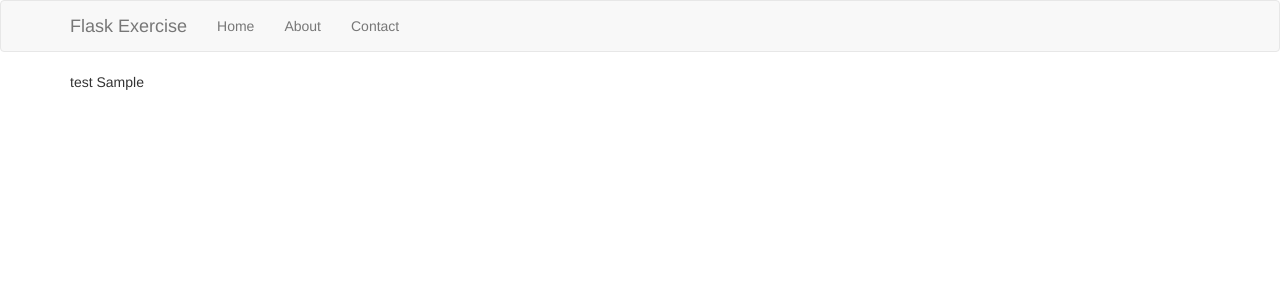
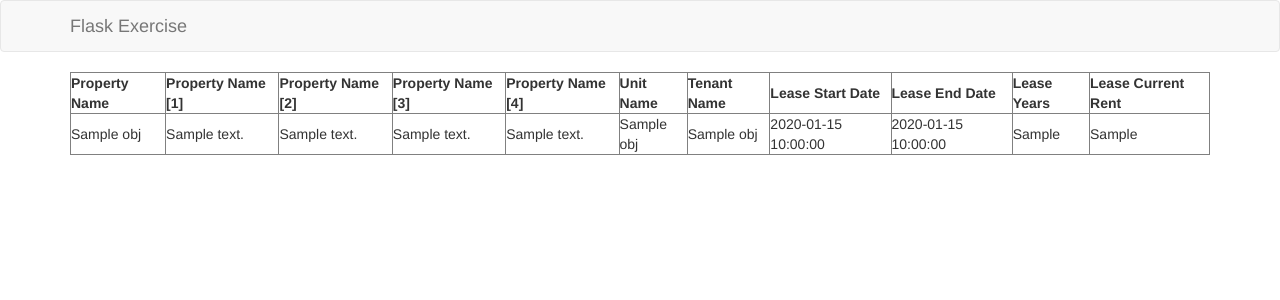
Before and after one commit to carlosalvarez91/flask-exercise, a Flask app: template templates/home.html in a window 1280 px wide. Shown: the top 300 px of the page. Run offline with Flask 2, Linux system fonts and the light colour scheme; the template is opened without the code that fills it: most values are stand-ins (such as "Sample title", 1, 10 or a date in 2020); some libraries are stand-ins or nearby versions.

Commit message:
Data in table
changed get_csv() => using ‘with open() as…’; changed header of the CSV
file in order to call each column in the table;

```diff
--- a/app.py
+++ b/app.py
@@ -3,18 +3,26 @@ from flask import Flask, render_template
 
 app = Flask(__name__)
 
+#def get_csv():
+#    csv_path = 'data.csv'
+#    csv_file = open(csv_path, 'rb' )
+#    csv_obj = csv.DictReader(csv_file, delimiter=' ')
+#    csv_list = list(csv_obj)
+#    return csv_list
+
 def get_csv():
-    csv_path = 'data.csv'
-    csv_file = open(csv_path, 'rb')
-    csv_obj = csv.DictReader(csv_file)
-    csv_list = list(csv_obj)
+    with open('data.csv', 'rb') as csv_file:
+        csv_obj = csv.DictReader(csv_file)
+        # here i suppose to replace white spaces for '_' and remove the '[]' in order to call each row at the frontend
+        #if I cant, Im gonna change the data.csv, Property Name => Property_Name and [1] => 1
+        csv_list = list(csv_obj)
     return csv_list
 
 @app.route('/')
 def index():
     template = 'home.html'
-    object_list = get_csv()
+    object_list =  get_csv()
     return render_template(template, object_list=object_list)
 
 if __name__ == '__main__':
-    app.run(debug=True)
+    app.run(debug=True, use_reloader=True)
--- a/data.csv
+++ b/data.csv
@@ -1,5 +1,5 @@
-Property Name,Property Address [1],Property  Address [2],Property Address [3],Property Address [4],Unit Name,Tenant Name,Lease Start Date,Lease End Date,Lease Years,Current Rent
-Beecroft Hill,Broad Lane,,,LS13,Beecroft Hill - Telecom App,Arqiva Services ltd,01 Mar 1994,28 Feb 2058,64,23950.00
+Property_Name,Property_Address_1,Property_Address_2,Property_Address_3,Property_Address_4,Unit_Name,Tenant_Name,Lease_Start_Date,Lease_End_Date,Lease_Years,Current_Rent
+Beecroft Hill,Broad Lane,LS13,Beecroft Hill - Telecom App,Arqiva Services ltd,01 Mar 1994,28 Feb 2058,64,23950.00
 Potternewton Crescent,Potternewton Est Playing Field,,,LS7,Potternewton Est Playing Field,Arqiva Ltd,24 Jun 1999,23 Jun 2019,20,6600.00
 Seacroft Gate (Chase) - Block 2,Telecomms Apparatus,Leeds,,LS14,Seacroft Gate (Chase) block 2-Telecom App.,Vodafone Ltd.,30 Jan 2004,29 Jan 2029,25,12250.00
 Queenswood Heights,Queenswood Heights,Queenswood Gardens,Headingley,Leeds,Queenswood Hgt-Telecom App.,Vodafone Ltd,08 Nov 2004,07 Nov 2029,25,9500.00
--- a/templates/home.html
+++ b/templates/home.html
@@ -1,6 +1,34 @@
 {% extends 'layout.html' %}
 
 {% block body %}
-  test
-  {{ object_list }}
+<table border=1 cellpadding=7>
+    <tr>
+        <th>Property Name</th>
+        <th>Property Name [1]</th>
+        <th>Property Name [2]</th>
+        <th>Property Name [3]</th>
+        <th>Property Name [4]</th>
+        <th>Unit Name</th>
+        <th>Tenant Name</th>
+        <th>Lease Start Date</th>
+        <th>Lease End Date</th>
+        <th>Lease Years</th>
+        <th>Lease Current Rent</th>
+    </tr>
+    {% for obj in object_list %}
+    <tr>
+        <td>{{ obj.Property_Name }}</td>
+        <td>{{ obj.Property_Address_1 }}</td>
+        <td>{{ obj.Property_Address_2 }}</td>
+        <td>{{ obj.Property_Address_3 }}</td>
+        <td>{{ obj.Property_Address_4 }}</td>
+        <td>{{ obj.Unit_Name }}</td>
+        <td>{{ obj.Tenant_Name }}</td>
+        <td>{{ obj.Lease_Start_Date }}</td>
+        <td>{{ obj.Lease_End_Date }}</td>
+        <td>{{ obj.Lease_Years }}</td>
+        <td>{{ obj.Current_Rent }}</td>
+    </tr>
+    {% endfor %}
+</table>
 {% endblock %}
--- a/templates/includes/_navbar.html
+++ b/templates/includes/_navbar.html
@@ -11,9 +11,7 @@
           </div>
           <div id="navbar" class="collapse navbar-collapse">
             <ul class="nav navbar-nav">
-              <li><a href="#">Home</a></li>
-              <li><a href="#about">About</a></li>
-              <li><a href="#contact">Contact</a></li>
+              <li><a href="#"></a></li>
             </ul>
           </div><!--/.nav-collapse -->
         </div>
--- a/templates/layout.html
+++ b/templates/layout.html
@@ -6,12 +6,14 @@
     <meta http-equiv="X-UA-Compatible" content="ie=edge">
     <title>Document</title>
     <link rel="stylesheet" href="https://maxcdn.bootstrapcdn.com/bootstrap/3.3.7/css/bootstrap.min.css">
+
 </head>
 <body>
     {% include 'includes/_navbar.html' %}
     <div class="container">
         {% block body %} {% endblock %}
     </div>
+    <script src="https://code.jquery.com/jquery-3.2.1.min.js"></script>
     <script src="https://maxcdn.bootstrapcdn.com/bootstrap/3.3.7/js/bootstrap.min.js"></script>
 </body>
 </html>
```
